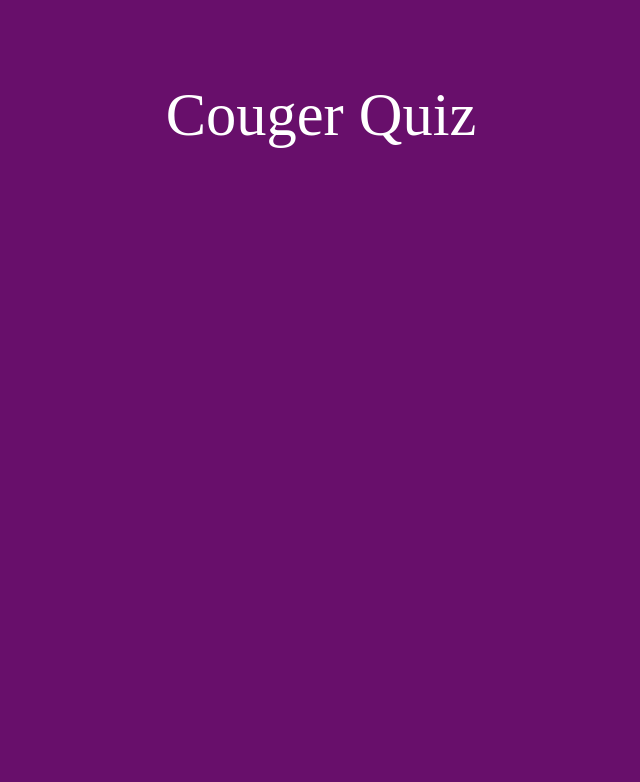
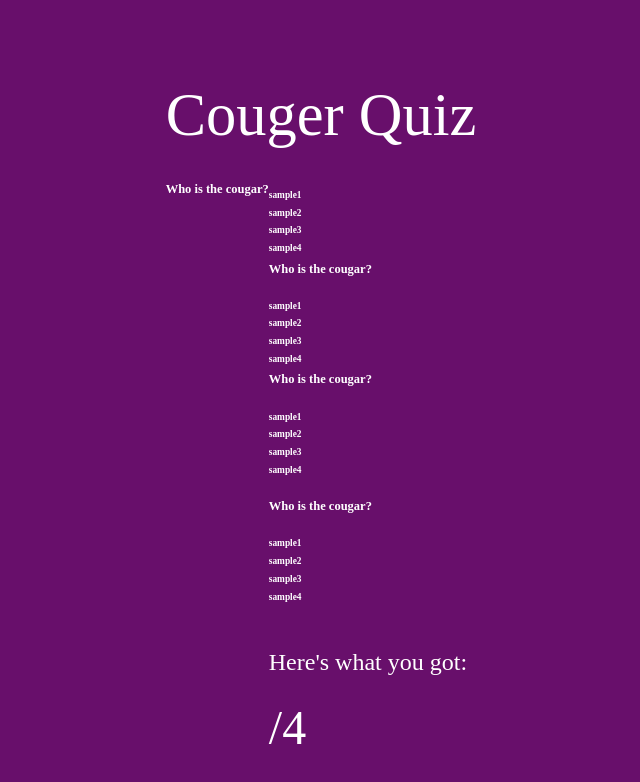
Before and after one commit to Seankeane1/Quiz-attempt-2, a plain HTML site: page index.html in a window 1280 px wide. Shown: the whole page, without its empty margins (319-959 px from the left). Drawn offline with Linux system fonts and the light colour scheme.

Commit message:
Just needs js
looks terrible but it's pretty much where I left off without functional js

```diff
--- a/index.html
+++ b/index.html
@@ -6,19 +6,54 @@
     <meta http-equiv="X-UA-Compatible" content="IE=edge">
     <meta name="viewport" content="width=device-width, initial-scale=1.0">
     <link rel="stylesheet" href="scss/style.css">
-    <title>Document</title>
+    <title>Quiz</title>
 </head>
 
 <body>
     <header>Couger Quiz</header>
 
     <div class="container">
+        <h1 class="question" id="question-1">Who is the cougar?</h1>
+        <div class="choices" id="choices-1">
+            <h2 class="choice" id="choice-1-1">sample1</h2>
+            <h2 class="choice" id="choice-1-2">sample2</h2>
+            <h2 class="choice" id="choice-1-3">sample3</h2>
+            <h2 class="choice" id="choice-1-4">sample4</h2>
+
+            <h1 class="question" id="question-2">Who is the cougar?</h1>
+            <div class="choices" id="choices-2">
+                <h2 class="choice" id="choice-2-1">sample1</h2>
+                <h2 class="choice" id="choice-2-2">sample2</h2>
+                <h2 class="choice" id="choice-2-3">sample3</h2>
+                <h2 class="choice" id="choice-2-4">sample4</h2>
+
+                <h1 class="question" id="question-3">Who is the cougar?</h1>
+                <div class="choices" id="choices-3">
+                    <h2 class="choice" id="choice-3-1">sample1</h2>
+                    <h2 class="choice" id="choice-3-2">sample2</h2>
+                    <h2 class="choice" id="choice-3-3">sample3</h2>
+                    <h2 class="choice" id="choice-3-4">sample4</h2>
+                </div>
+
+                <h1 class="question" id="question-4">Who is the cougar?</h1>
+                <div class="choices" id="choices-4">
+                    <h2 class="choice" id="choice-4-1">sample1</h2>
+                    <h2 class="choice" id="choice-4-2">sample2</h2>
+                    <h2 class="choice" id="choice-4-3">sample3</h2>
+                    <h2 class="choice" id="choice-4-4">sample4</h2>
+                </div>
+
+                <div class="score">
+                    <div class="score-text">Here's what you got:</div>
+                    <div class="score-final">
+                        <div class="score-value"></div>
+                        <div class="score-slash">/</div>
+                        <div class="score-max">4</div>
+                    </div>
+                </div>
 
 
-
-
-    </div>
-    <script src="js/index.js"></script>
+                <script src="js/index.js"></script>
 </body>
 
 </html>
--- a/js/index.js
+++ b/js/index.js
@@ -0,0 +1 @@
+const finalScore = document.querySelector(".score-value")
--- a/scss/style.scss
+++ b/scss/style.scss
@@ -8,7 +8,7 @@ body {
     background-color: rgb(104, 15, 107);
     display: flex;
     flex-direction: column;
-    align-items: center;
+    //align-items: center;
 }
 
 header {
@@ -19,4 +19,34 @@ header {
     font-size: 16mm;
 }
 
-.container {}
+.container {
+    display: flex;
+    color: white;
+    padding-top: 3vh;
+}
+
+#question-1 {
+    padding-bottom: 10vh;
+}
+
+.choices {
+    padding-bottom: 1vh;
+    padding-top: 1vh;
+}
+
+.score {
+    display: flex;
+    flex-direction: column;
+    color: white;
+    margin-top: 4vh;
+}
+
+.score-text {
+    font-size: 3vh;
+}
+
+.score-final {
+    font-size: 6vh;
+    padding-top: 3vh;
+    display: inline-flex;
+}
```
Also changed, not shown: scss/style.css, 1 other file.
